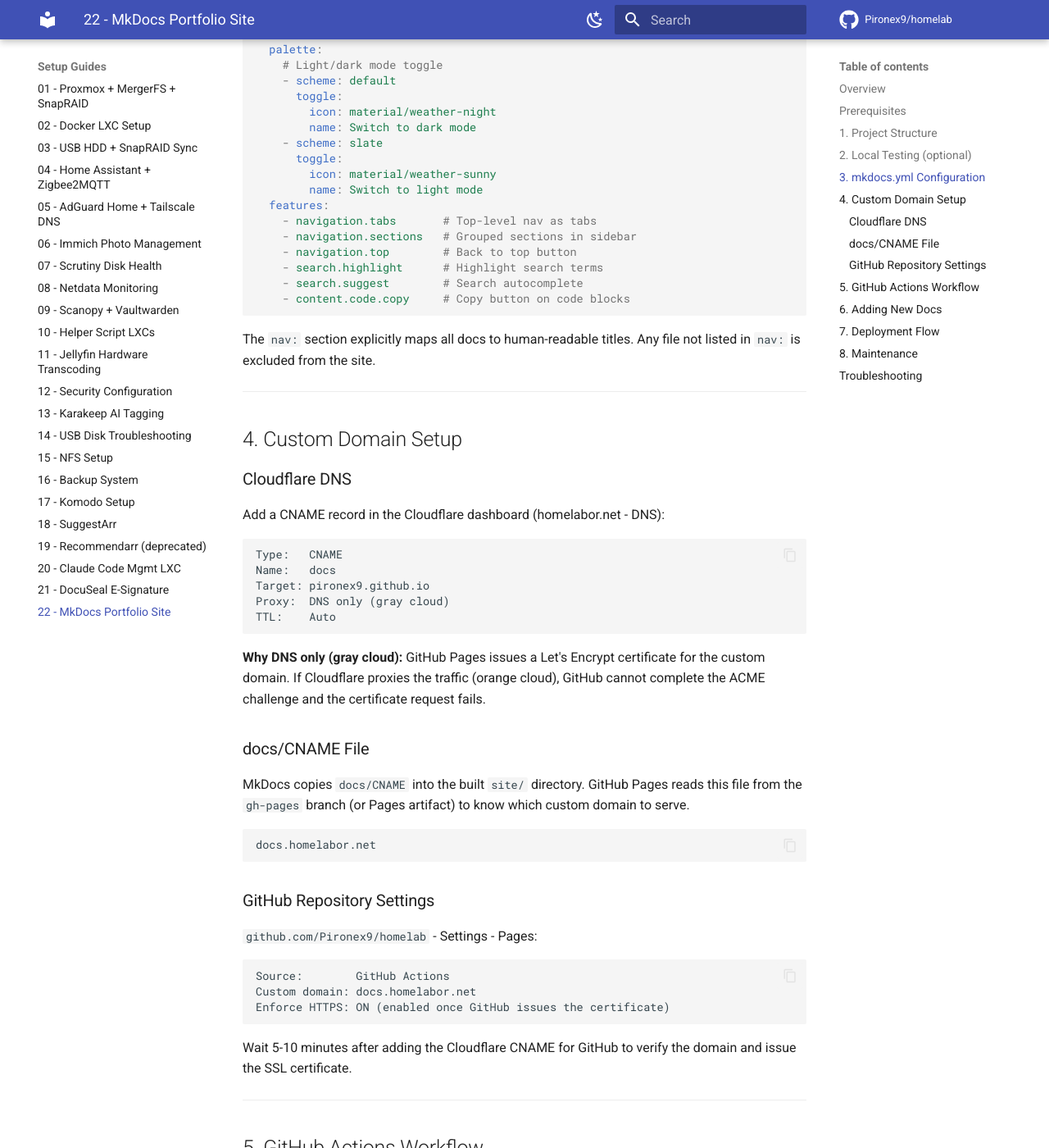
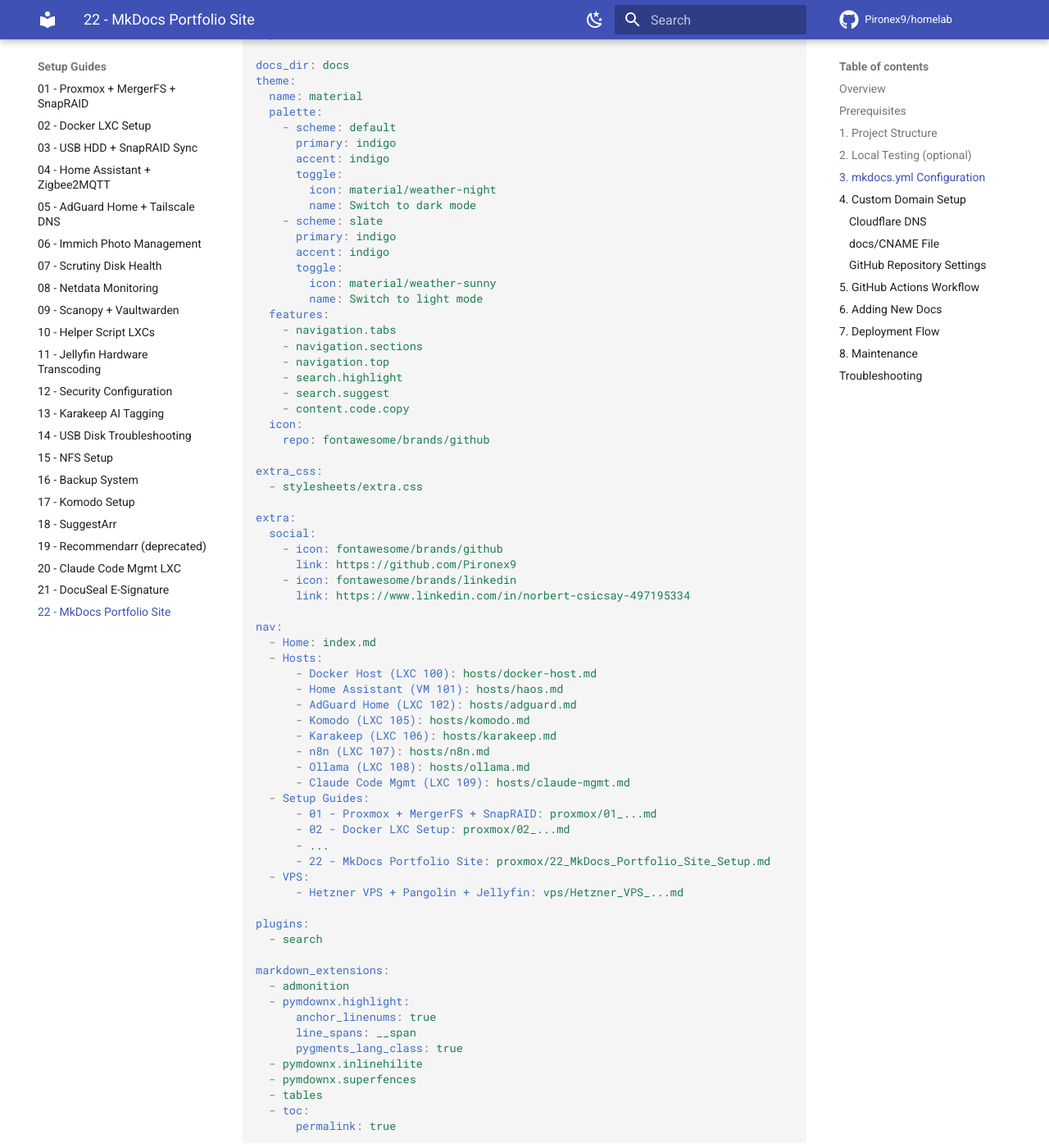
Before and after one commit to Pironex9/homelab, an MkDocs documentation site: the page built from docs/proxmox/22_MkDocs_Portfolio_Site_Setup.md, in a window 1280 px wide and 1400 px high, scrolled down 2062 px. Shown: the whole window at 82% size. Built offline with MkDocs 1.6.1 and Material for MkDocs 9.7.7, drawn with Linux system fonts in a browser that asks for light colours; comment, search, counter and statistics services are not loaded; some of the changed text lies outside the part shown.

Commit message:
Fix incomplete mkdocs.yml code block in setup doc
The section 3 code block only showed the theme.features part.
Added the full mkdocs.yml content including nav:, plugins:, and markdown_extensions: sections.

````diff
--- a/docs/proxmox/22_MkDocs_Portfolio_Site_Setup.md
+++ b/docs/proxmox/22_MkDocs_Portfolio_Site_Setup.md
@@ -81,28 +81,81 @@
 
 ```yaml
 site_name: Norbert Csicsay - Homelab
+site_description: Self-hosted infrastructure running 27 services on Proxmox VE.
+site_author: Norbert Csicsay
 site_url: https://docs.homelabor.net/
 repo_url: https://github.com/Pironex9/homelab
+repo_name: Pironex9/homelab
 
+docs_dir: docs
 theme:
   name: material
   palette:
-    # Light/dark mode toggle
     - scheme: default
+      primary: indigo
+      accent: indigo
       toggle:
         icon: material/weather-night
         name: Switch to dark mode
     - scheme: slate
+      primary: indigo
+      accent: indigo
       toggle:
         icon: material/weather-sunny
         name: Switch to light mode
   features:
-    - navigation.tabs       # Top-level nav as tabs
-    - navigation.sections   # Grouped sections in sidebar
-    - navigation.top        # Back to top button
-    - search.highlight      # Highlight search terms
-    - search.suggest        # Search autocomplete
-    - content.code.copy     # Copy button on code blocks
+    - navigation.tabs
+    - navigation.sections
+    - navigation.top
+    - search.highlight
+    - search.suggest
+    - content.code.copy
+  icon:
+    repo: fontawesome/brands/github
+
+extra_css:
+  - stylesheets/extra.css
+
+extra:
+  social:
+    - icon: fontawesome/brands/github
+      link: https://github.com/Pironex9
+    - icon: fontawesome/brands/linkedin
+      link: https://www.linkedin.com/in/norbert-csicsay-497195334
+
+nav:
+  - Home: index.md
+  - Hosts:
+      - Docker Host (LXC 100): hosts/docker-host.md
+      - Home Assistant (VM 101): hosts/haos.md
+      - AdGuard Home (LXC 102): hosts/adguard.md
+      - Komodo (LXC 105): hosts/komodo.md
+      - Karakeep (LXC 106): hosts/karakeep.md
+      - n8n (LXC 107): hosts/n8n.md
+      - Ollama (LXC 108): hosts/ollama.md
+      - Claude Code Mgmt (LXC 109): hosts/claude-mgmt.md
+  - Setup Guides:
+      - 01 - Proxmox + MergerFS + SnapRAID: proxmox/01_...md
+      - 02 - Docker LXC Setup: proxmox/02_...md
+      - ...
+      - 22 - MkDocs Portfolio Site: proxmox/22_MkDocs_Portfolio_Site_Setup.md
+  - VPS:
+      - Hetzner VPS + Pangolin + Jellyfin: vps/Hetzner_VPS_...md
+
+plugins:
+  - search
+
+markdown_extensions:
+  - admonition
+  - pymdownx.highlight:
+      anchor_linenums: true
+      line_spans: __span
+      pygments_lang_class: true
+  - pymdownx.inlinehilite
+  - pymdownx.superfences
+  - tables
+  - toc:
+      permalink: true
 ```
 
 The `nav:` section explicitly maps all docs to human-readable titles. Any file not listed in `nav:` is excluded from the site.
````
